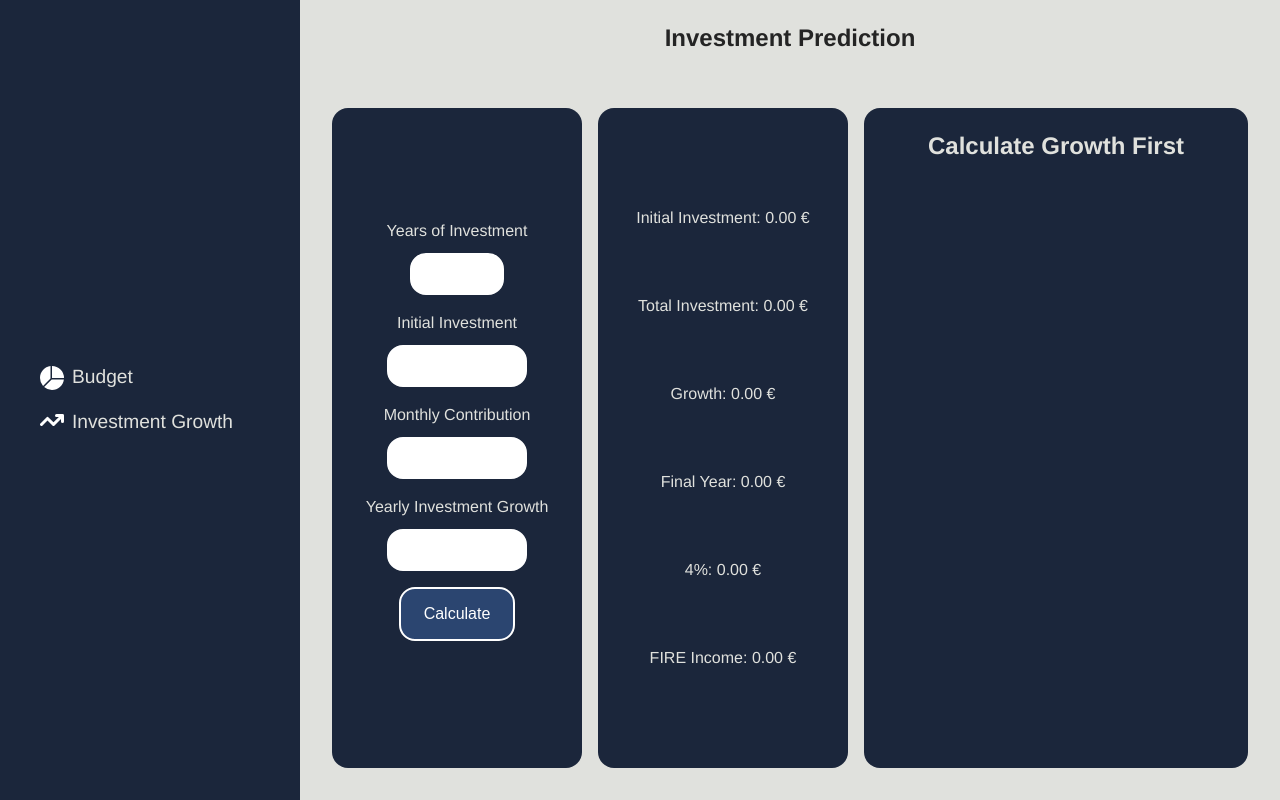
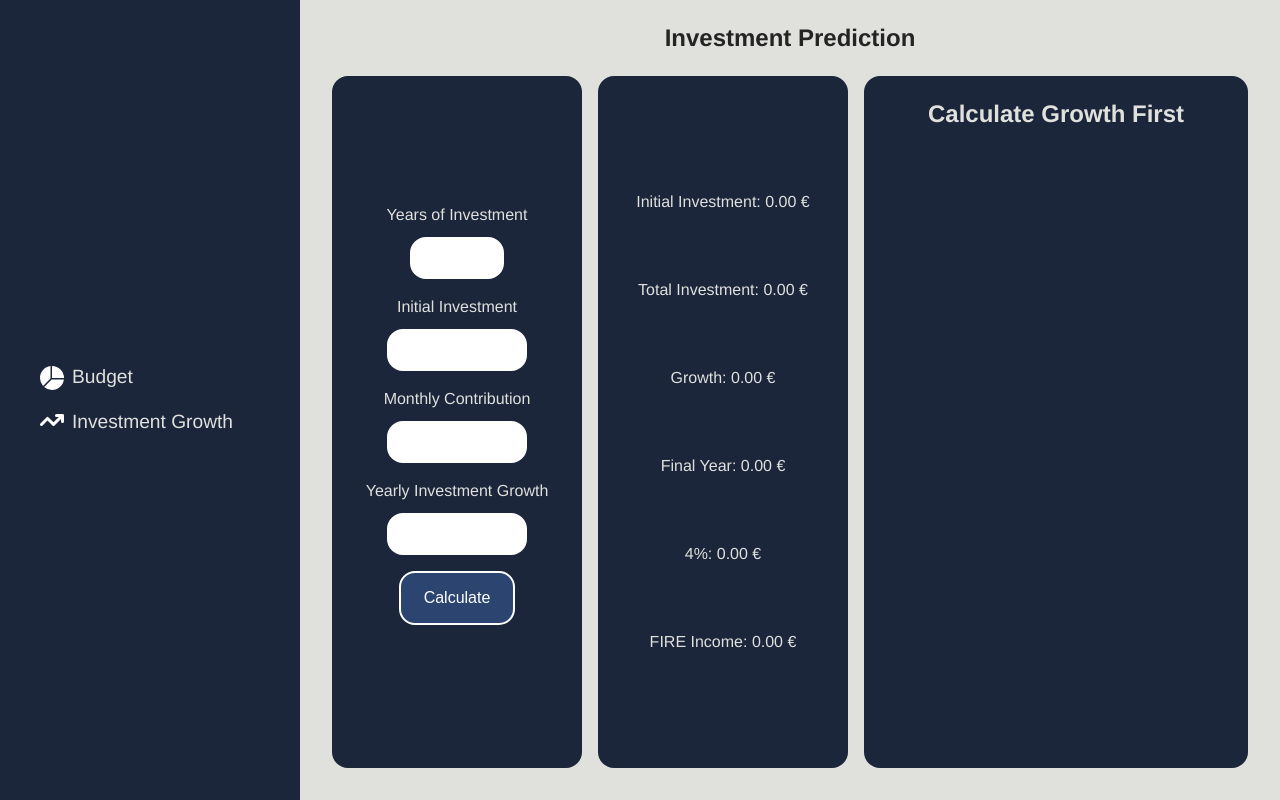
Before and after one commit to andrebarros7201/expense-tracker, a React (Vite) app: page /investment in a window 1280 px wide. Built offline with nearby package versions, Linux system fonts and the light colour scheme.

Commit message:
remove top padding

```diff
--- a/src/styles/investmentPrediction/investmentPrediction.module.css
+++ b/src/styles/investmentPrediction/investmentPrediction.module.css
@@ -9,7 +9,7 @@
   grid-template-columns: 1.3fr 1.3fr 3fr;
   grid-template-rows: 1fr;
   gap: 1rem;
-  padding: 2rem;
+  padding: 0 2rem 2rem 2rem;
   height: 100%;
   overflow: hidden;
 }
```
